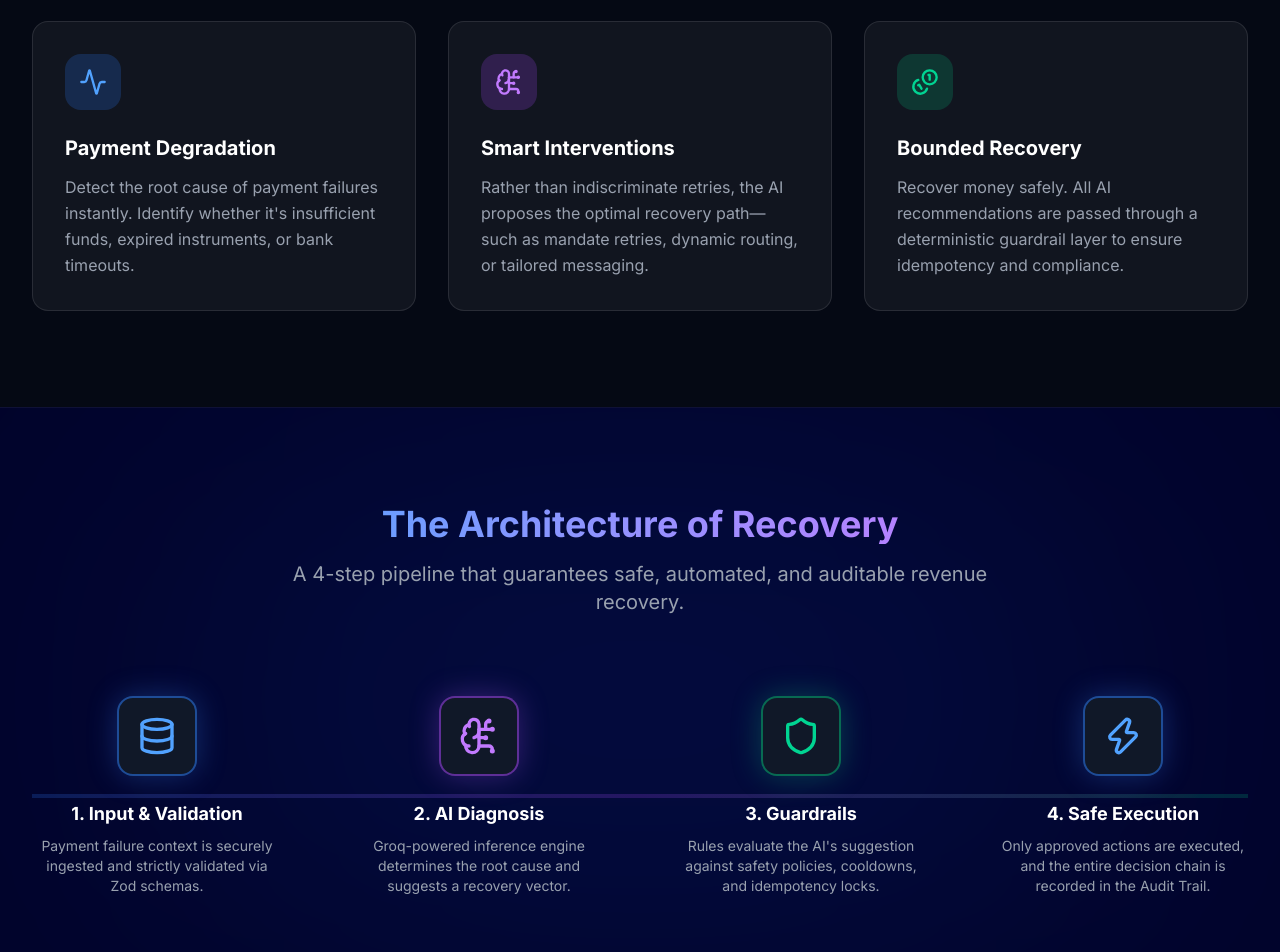
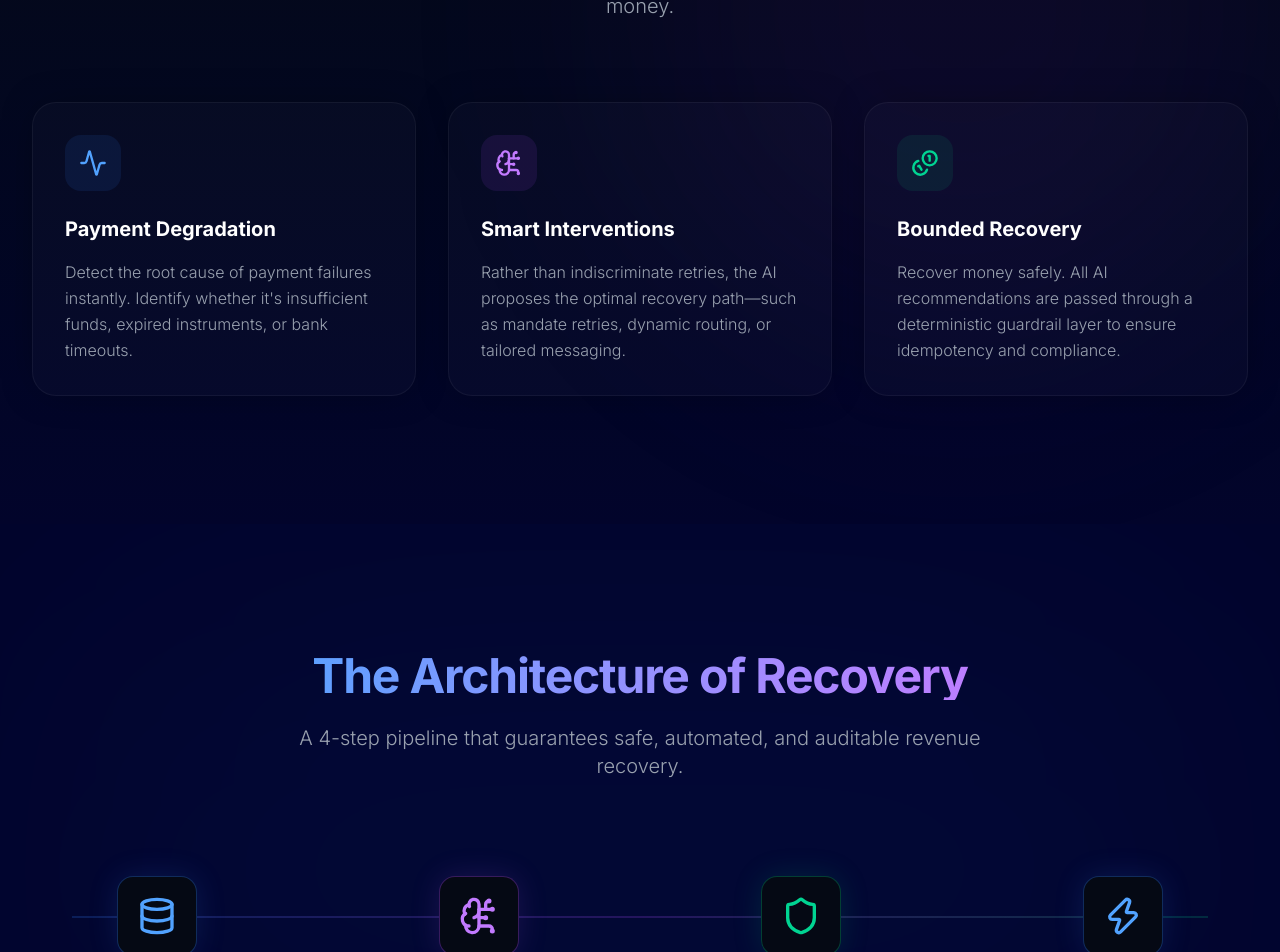
Before and after one commit to Lochit-Vinay/RazorRevive-AI, a React (Vite) app in the folder frontend/: page /login in a window 1280 px wide. Shown: the part 1293-2245 px from the top of the page. Built offline with nearby package versions, Linux system fonts and the light colour scheme.

Commit message:
UI tweak: add scroll animations, blend backgrounds, and remove forgot password link

```diff
--- a/frontend/src/pages/Login.tsx
+++ b/frontend/src/pages/Login.tsx
@@ -1,8 +1,40 @@
-import React, { useState } from 'react';
+import React, { useState, useEffect, useRef } from 'react';
 import { useNavigate } from 'react-router-dom';
 import axios from 'axios';
 import { useAuth } from '../components/ui/AuthContext';
 import { Shield, Lock, Mail, Loader2, AlertCircle, TrendingUp, CheckCircle2, Zap, BrainCircuit, Activity, Database, Cpu, ArrowRight, BarChart3, Coins, Network, Users } from 'lucide-react';
+
+function FadeInScroll({ children, delay = 0 }: { children: React.ReactNode, delay?: number }) {
+  const [isVisible, setIsVisible] = useState(false);
+  const ref = useRef<HTMLDivElement>(null);
+
+  useEffect(() => {
+    const observer = new IntersectionObserver(
+      ([entry]) => {
+        if (entry.isIntersecting) {
+          setIsVisible(true);
+          observer.unobserve(entry.target);
+        }
+      },
+      { threshold: 0.1, rootMargin: '0px 0px -50px 0px' }
+    );
+    if (ref.current) observer.observe(ref.current);
+    return () => observer.disconnect();
+  }, []);
+
+  return (
+    <div
+      ref={ref}
+      style={{
+        opacity: isVisible ? 1 : 0,
+        transform: isVisible ? 'translateY(0)' : 'translateY(40px)',
+        transition: `all 0.8s cubic-bezier(0.16, 1, 0.3, 1) ${delay}ms`
+      }}
+    >
+      {children}
+    </div>
+  );
+}
 
 export default function Login() {
   const [email, setEmail] = useState('');
@@ -199,10 +231,6 @@ export default function Login() {
                     Remember me
                   </label>
                 </div>
-
-                <a href="#" className="text-sm font-medium text-blue-400 hover:text-blue-300 transition-colors">
-                  Forgot password?
-                </a>
               </div>
 
               <div className="pt-6 relative z-10">
@@ -235,118 +263,141 @@ export default function Login() {
       </div>
       </div>
 
+      {/* Subtle connection line going down */}
+      <div className="absolute left-1/2 -translate-x-1/2 w-px h-24 bg-gradient-to-b from-transparent via-blue-500/50 to-transparent z-20"></div>
+
       {/* WHY AI REVENUE RECOVERY */}
-      <section className="relative z-10 py-24 bg-[#050914] border-t border-white/5">
-        <div className="max-w-7xl mx-auto px-6 lg:px-8">
-          <div className="text-center max-w-3xl mx-auto mb-16">
-            <h2 className="text-4xl font-black text-white mb-4">Why AI Revenue Recovery?</h2>
-            <p className="text-xl text-gray-400">
+      <section className="relative z-10 py-32 bg-gradient-to-b from-[#050914] to-[#02042b]">
+        {/* Abstract background shapes */}
+        <div className="absolute top-0 right-0 w-[40rem] h-[40rem] bg-purple-900/10 rounded-full blur-[120px] pointer-events-none"></div>
+
+        <div className="max-w-7xl mx-auto px-6 lg:px-8 relative z-10">
+          <FadeInScroll>
+            <div className="text-center max-w-3xl mx-auto mb-20">
+              <h2 className="text-4xl md:text-5xl font-black text-white mb-6 tracking-tight">Why AI Revenue Recovery?</h2>
+              <p className="text-xl text-gray-400 leading-relaxed font-light">
                 Revenue loss rarely happens in one clean step. A payment degrades, a checkout gets abandoned, or a subscription fails.
                 We close the loop from detecting the problem to diagnosing it, choosing the right intervention, and recovering the money.
               </p>
             </div>
+          </FadeInScroll>
 
           <div className="grid grid-cols-1 md:grid-cols-3 gap-8">
-            <div className="bg-white/5 border border-white/10 rounded-2xl p-8 hover:bg-white/10 transition-colors">
-              <div className="w-14 h-14 bg-blue-500/20 rounded-2xl flex items-center justify-center mb-6">
-                <Activity className="w-7 h-7 text-blue-400" />
+            <FadeInScroll delay={100}>
+              <div className="bg-white/[0.02] border border-white/5 rounded-3xl p-8 hover:bg-white/[0.04] transition-all duration-500 hover:-translate-y-2 group h-full shadow-[0_0_40px_-15px_rgba(0,0,0,0.5)]">
+                <div className="w-14 h-14 bg-blue-500/10 rounded-2xl flex items-center justify-center mb-6 group-hover:bg-blue-500/20 transition-colors">
+                  <Activity className="w-7 h-7 text-blue-400 group-hover:scale-110 transition-transform duration-500" />
                 </div>
-              <h3 className="text-xl font-bold text-white mb-3">Payment Degradation</h3>
-              <p className="text-gray-400 leading-relaxed">
+                <h3 className="text-xl font-bold text-white mb-4">Payment Degradation</h3>
+                <p className="text-gray-400 leading-relaxed font-light text-sm md:text-base">
                   Detect the root cause of payment failures instantly. Identify whether it's insufficient funds, expired instruments, or bank timeouts.
                 </p>
               </div>
-            <div className="bg-white/5 border border-white/10 rounded-2xl p-8 hover:bg-white/10 transition-colors">
-              <div className="w-14 h-14 bg-purple-500/20 rounded-2xl flex items-center justify-center mb-6">
-                <BrainCircuit className="w-7 h-7 text-purple-400" />
+            </FadeInScroll>
+
+            <FadeInScroll delay={200}>
+              <div className="bg-white/[0.02] border border-white/5 rounded-3xl p-8 hover:bg-white/[0.04] transition-all duration-500 hover:-translate-y-2 group h-full shadow-[0_0_40px_-15px_rgba(0,0,0,0.5)]">
+                <div className="w-14 h-14 bg-purple-500/10 rounded-2xl flex items-center justify-center mb-6 group-hover:bg-purple-500/20 transition-colors">
+                  <BrainCircuit className="w-7 h-7 text-purple-400 group-hover:scale-110 transition-transform duration-500" />
                 </div>
-              <h3 className="text-xl font-bold text-white mb-3">Smart Interventions</h3>
-              <p className="text-gray-400 leading-relaxed">
+                <h3 className="text-xl font-bold text-white mb-4">Smart Interventions</h3>
+                <p className="text-gray-400 leading-relaxed font-light text-sm md:text-base">
                   Rather than indiscriminate retries, the AI proposes the optimal recovery path—such as mandate retries, dynamic routing, or tailored messaging.
                 </p>
               </div>
-            <div className="bg-white/5 border border-white/10 rounded-2xl p-8 hover:bg-white/10 transition-colors">
-              <div className="w-14 h-14 bg-emerald-500/20 rounded-2xl flex items-center justify-center mb-6">
-                <Coins className="w-7 h-7 text-emerald-400" />
+            </FadeInScroll>
+
+            <FadeInScroll delay={300}>
+              <div className="bg-white/[0.02] border border-white/5 rounded-3xl p-8 hover:bg-white/[0.04] transition-all duration-500 hover:-translate-y-2 group h-full shadow-[0_0_40px_-15px_rgba(0,0,0,0.5)]">
+                <div className="w-14 h-14 bg-emerald-500/10 rounded-2xl flex items-center justify-center mb-6 group-hover:bg-emerald-500/20 transition-colors">
+                  <Coins className="w-7 h-7 text-emerald-400 group-hover:scale-110 transition-transform duration-500" />
                 </div>
-              <h3 className="text-xl font-bold text-white mb-3">Bounded Recovery</h3>
-              <p className="text-gray-400 leading-relaxed">
+                <h3 className="text-xl font-bold text-white mb-4">Bounded Recovery</h3>
+                <p className="text-gray-400 leading-relaxed font-light text-sm md:text-base">
                   Recover money safely. All AI recommendations are passed through a deterministic guardrail layer to ensure idempotency and compliance.
                 </p>
               </div>
+            </FadeInScroll>
           </div>
         </div>
       </section>
 
       {/* HOW IT WORKS PIPELINE */}
-      <section className="relative z-10 py-24 bg-[#02042b] border-t border-white/5 overflow-hidden">
+      <section className="relative z-10 py-32 bg-[#02042b] overflow-hidden">
         {/* Background glow */}
-        <div className="absolute top-1/2 left-1/2 -translate-x-1/2 -translate-y-1/2 w-[60rem] h-[30rem] bg-blue-600/10 rounded-full blur-[150px] pointer-events-none"></div>
+        <div className="absolute top-1/2 left-1/2 -translate-x-1/2 -translate-y-1/2 w-[80rem] h-[40rem] bg-blue-600/5 rounded-full blur-[150px] pointer-events-none"></div>
 
         <div className="max-w-7xl mx-auto px-6 lg:px-8 relative z-10">
-          <div className="text-center max-w-3xl mx-auto mb-20">
-            <h2 className="text-4xl font-black text-transparent bg-clip-text bg-gradient-to-r from-blue-400 to-purple-400 mb-4">
+          <FadeInScroll>
+            <div className="text-center max-w-3xl mx-auto mb-24">
+              <h2 className="text-4xl md:text-5xl font-black text-transparent bg-clip-text bg-gradient-to-r from-blue-400 to-purple-400 mb-6 tracking-tight">
                 The Architecture of Recovery
               </h2>
-            <p className="text-xl text-gray-400">
+              <p className="text-xl text-gray-400 font-light">
                 A 4-step pipeline that guarantees safe, automated, and auditable revenue recovery.
               </p>
             </div>
+          </FadeInScroll>
 
           <div className="flex flex-col lg:flex-row items-center justify-between gap-8 relative">
             {/* Connecting Line (Desktop) */}
-            <div className="hidden lg:block absolute top-1/2 left-0 w-full h-1 bg-gradient-to-r from-blue-500/20 via-purple-500/20 to-emerald-500/20 -translate-y-1/2 z-0"></div>
+            <div className="hidden lg:block absolute top-[40px] left-10 w-[calc(100%-80px)] h-0.5 bg-gradient-to-r from-blue-500/20 via-purple-500/20 to-emerald-500/20 z-0"></div>
 
             {/* Step 1 */}
-            <div className="relative z-10 flex flex-col items-center text-center max-w-[250px]">
-              <div className="w-20 h-20 bg-gray-900 border-2 border-blue-500/50 rounded-2xl flex items-center justify-center shadow-[0_0_30px_rgba(59,130,246,0.3)] mb-6">
+            <FadeInScroll delay={0}>
+              <div className="relative z-10 flex flex-col items-center text-center max-w-[250px] group">
+                <div className="w-20 h-20 bg-[#050914] border border-blue-500/30 rounded-2xl flex items-center justify-center shadow-[0_0_30px_rgba(59,130,246,0.15)] mb-6 group-hover:border-blue-500/60 group-hover:shadow-[0_0_40px_rgba(59,130,246,0.3)] transition-all duration-500">
                   <Database className="w-10 h-10 text-blue-400" />
                 </div>
-              <h4 className="text-lg font-bold text-white mb-2">1. Input & Validation</h4>
-              <p className="text-sm text-gray-400">Payment failure context is securely ingested and strictly validated via Zod schemas.</p>
+                <h4 className="text-lg font-bold text-white mb-3">1. Input & Validation</h4>
+                <p className="text-sm text-gray-400 font-light leading-relaxed">Payment failure context is securely ingested and strictly validated via Zod schemas.</p>
               </div>
+            </FadeInScroll>
 
-            {/* Arrow (Mobile) */}
-            <ArrowRight className="lg:hidden w-8 h-8 text-gray-600 my-4" />
+            <ArrowRight className="lg:hidden w-8 h-8 text-gray-700 my-4" />
 
             {/* Step 2 */}
-            <div className="relative z-10 flex flex-col items-center text-center max-w-[250px]">
-              <div className="w-20 h-20 bg-gray-900 border-2 border-purple-500/50 rounded-2xl flex items-center justify-center shadow-[0_0_30px_rgba(168,85,247,0.3)] mb-6">
+            <FadeInScroll delay={150}>
+              <div className="relative z-10 flex flex-col items-center text-center max-w-[250px] group">
+                <div className="w-20 h-20 bg-[#050914] border border-purple-500/30 rounded-2xl flex items-center justify-center shadow-[0_0_30px_rgba(168,85,247,0.15)] mb-6 group-hover:border-purple-500/60 group-hover:shadow-[0_0_40px_rgba(168,85,247,0.3)] transition-all duration-500">
                   <BrainCircuit className="w-10 h-10 text-purple-400" />
                 </div>
-              <h4 className="text-lg font-bold text-white mb-2">2. AI Diagnosis</h4>
-              <p className="text-sm text-gray-400">Groq-powered inference engine determines the root cause and suggests a recovery vector.</p>
+                <h4 className="text-lg font-bold text-white mb-3">2. AI Diagnosis</h4>
+                <p className="text-sm text-gray-400 font-light leading-relaxed">Groq-powered inference engine determines the root cause and suggests a recovery vector.</p>
               </div>
+            </FadeInScroll>
 
-            {/* Arrow (Mobile) */}
-            <ArrowRight className="lg:hidden w-8 h-8 text-gray-600 my-4" />
+            <ArrowRight className="lg:hidden w-8 h-8 text-gray-700 my-4" />
 
             {/* Step 3 */}
-            <div className="relative z-10 flex flex-col items-center text-center max-w-[250px]">
-              <div className="w-20 h-20 bg-gray-900 border-2 border-emerald-500/50 rounded-2xl flex items-center justify-center shadow-[0_0_30px_rgba(16,185,129,0.3)] mb-6">
+            <FadeInScroll delay={300}>
+              <div className="relative z-10 flex flex-col items-center text-center max-w-[250px] group">
+                <div className="w-20 h-20 bg-[#050914] border border-emerald-500/30 rounded-2xl flex items-center justify-center shadow-[0_0_30px_rgba(16,185,129,0.15)] mb-6 group-hover:border-emerald-500/60 group-hover:shadow-[0_0_40px_rgba(16,185,129,0.3)] transition-all duration-500">
                   <Shield className="w-10 h-10 text-emerald-400" />
                 </div>
-              <h4 className="text-lg font-bold text-white mb-2">3. Guardrails</h4>
-              <p className="text-sm text-gray-400">Rules evaluate the AI's suggestion against safety policies, cooldowns, and idempotency locks.</p>
+                <h4 className="text-lg font-bold text-white mb-3">3. Guardrails</h4>
+                <p className="text-sm text-gray-400 font-light leading-relaxed">Rules evaluate the AI's suggestion against safety policies, cooldowns, and idempotency locks.</p>
               </div>
+            </FadeInScroll>
 
-            {/* Arrow (Mobile) */}
-            <ArrowRight className="lg:hidden w-8 h-8 text-gray-600 my-4" />
+            <ArrowRight className="lg:hidden w-8 h-8 text-gray-700 my-4" />
 
             {/* Step 4 */}
-            <div className="relative z-10 flex flex-col items-center text-center max-w-[250px]">
-              <div className="w-20 h-20 bg-gray-900 border-2 border-blue-500/50 rounded-2xl flex items-center justify-center shadow-[0_0_30px_rgba(59,130,246,0.3)] mb-6">
+            <FadeInScroll delay={450}>
+              <div className="relative z-10 flex flex-col items-center text-center max-w-[250px] group">
+                <div className="w-20 h-20 bg-[#050914] border border-blue-500/30 rounded-2xl flex items-center justify-center shadow-[0_0_30px_rgba(59,130,246,0.15)] mb-6 group-hover:border-blue-500/60 group-hover:shadow-[0_0_40px_rgba(59,130,246,0.3)] transition-all duration-500">
                   <Zap className="w-10 h-10 text-blue-400" />
                 </div>
-              <h4 className="text-lg font-bold text-white mb-2">4. Safe Execution</h4>
-              <p className="text-sm text-gray-400">Only approved actions are executed, and the entire decision chain is recorded in the Audit Trail.</p>
+                <h4 className="text-lg font-bold text-white mb-3">4. Safe Execution</h4>
+                <p className="text-sm text-gray-400 font-light leading-relaxed">Only approved actions are executed, and the entire decision chain is recorded in the Audit Trail.</p>
               </div>
+            </FadeInScroll>
           </div>
         </div>
       </section>
 
       {/* FOOTER */}
-      <footer className="bg-[#050914] py-12 border-t border-white/5">
+      <footer className="bg-[#050914] py-12">
         <div className="max-w-7xl mx-auto px-6 lg:px-8 flex flex-col md:flex-row items-center justify-between">
           <div className="flex items-center space-x-3 mb-4 md:mb-0">
             <img src="/logo.png" alt="Logo" className="w-8 h-8 rounded-lg" />
```
Lines whose indentation alone changed are shown as unchanged.
